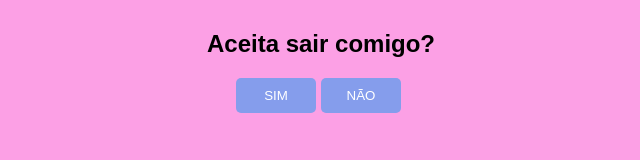
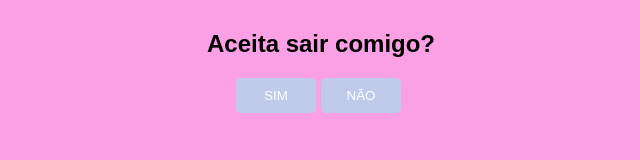
Before and after one commit to ACamilaGuimaraes/Projeto-Git, a plain HTML site: page Index.html in a window 1280 px wide. Shown: the whole page, without its empty margins (329-969 px from the left). Drawn offline with Linux system fonts and the light colour scheme.

Commit message:
projeto-git

```diff
--- a/Index.html
+++ b/Index.html
@@ -31,7 +31,7 @@
     }
 
     .btn {
-        background: rgb(133, 157, 236);
+        background: rgb(192, 203, 236);
         color: white;
         border: none;
         padding: 10px;
```
Also changed, not shown: 3 other files.
